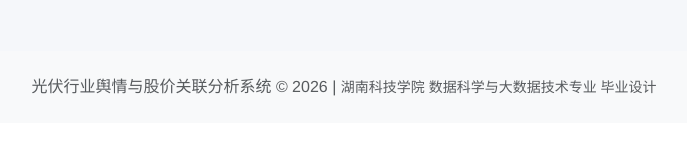
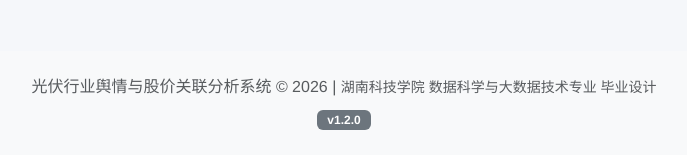
Before and after one commit to qqqqqqiu0804/stock_analysis, a Django app: page / in a window 1280 px wide. Shown: the part 1274-1429 px from the top of the page, without its empty margins (296-983 px from the left). Before the commit the page ends 1370 px from the top, so only its background shows below. Run offline with Django 4.2, Linux system fonts and the light colour scheme; data that the repository does not hold is empty.

Commit message:
feat: 添加版本号显示，悬浮显示更新日志

```diff
--- a/static/css/style.css
+++ b/static/css/style.css
@@ -148,12 +148,27 @@ body {
     }
 }
 
+/* 版本号样式 */
+.version-badge {
+    cursor: pointer;
+    font-size: 0.75rem;
+    padding: 4px 10px;
+    transition: all 0.2s;
+}
+
+.version-badge:hover {
+    background-color: #4472C4 !important;
+    transform: scale(1.1);
+}
+
 /* 工具提示 */
 .tooltip-inner {
     max-width: 300px;
-    padding: 8px 12px;
+    padding: 10px 14px;
     background-color: #333;
     border-radius: 6px;
+    text-align: left;
+    line-height: 1.6;
 }
 
 /* 空状态 */
--- a/templates/base.html
+++ b/templates/base.html
@@ -105,6 +105,13 @@
                 光伏行业舆情与股价关联分析系统 &copy; 2026 |
                 <small>湖南科技学院 数据科学与大数据技术专业 毕业设计</small>
             </p>
+            <p class="mt-2 mb-0">
+                <span class="badge bg-secondary version-badge" data-bs-toggle="tooltip" data-bs-placement="top"
+                      data-bs-html="true"
+                      title="<strong>v1.2.0 更新内容：</strong><br>• 数据大盘首页<br>• 东方财富实时数据<br>• 新闻点击跳转原文<br>• 股票快捷跳转<br><br><strong>v1.1.0：</strong><br>• 情感分析完善<br>• 词云图优化<br>• 相关性分析<br><br><strong>v1.0.0：</strong><br>• 系统初始版本">
+                    v1.2.0
+                </span>
+            </p>
         </div>
     </footer>
 
```
